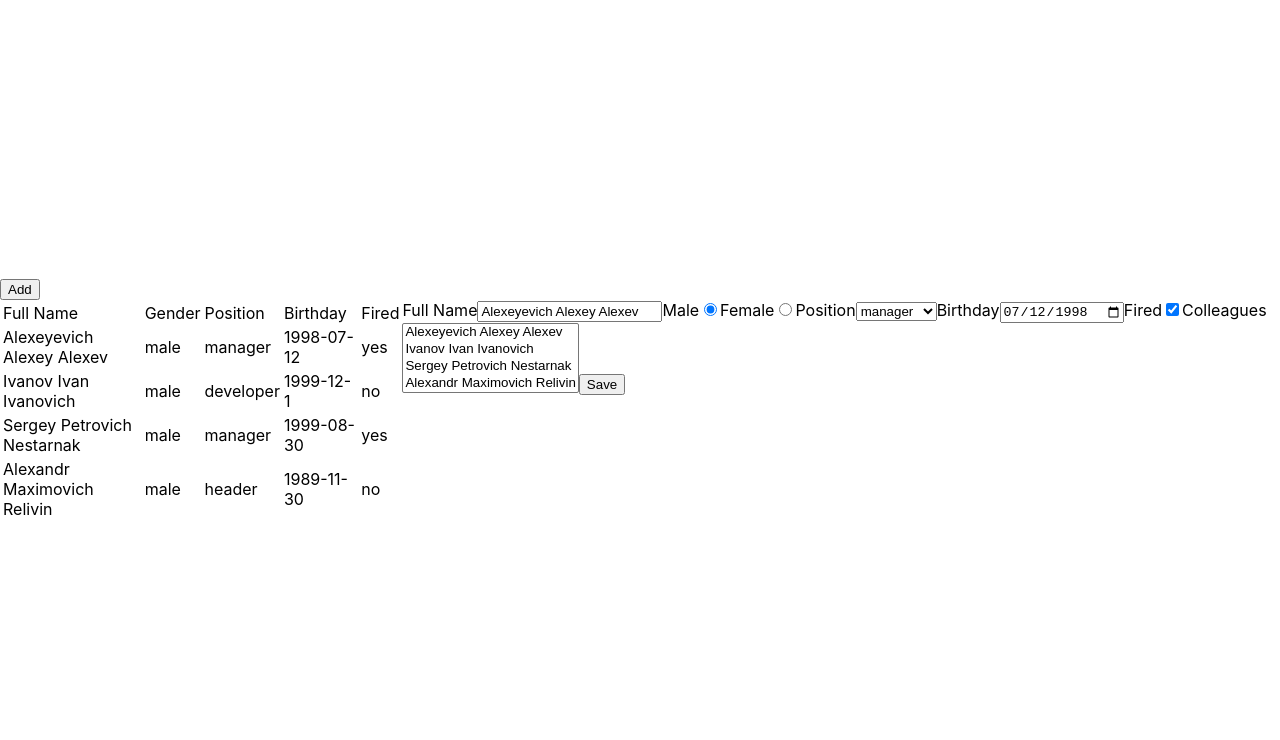
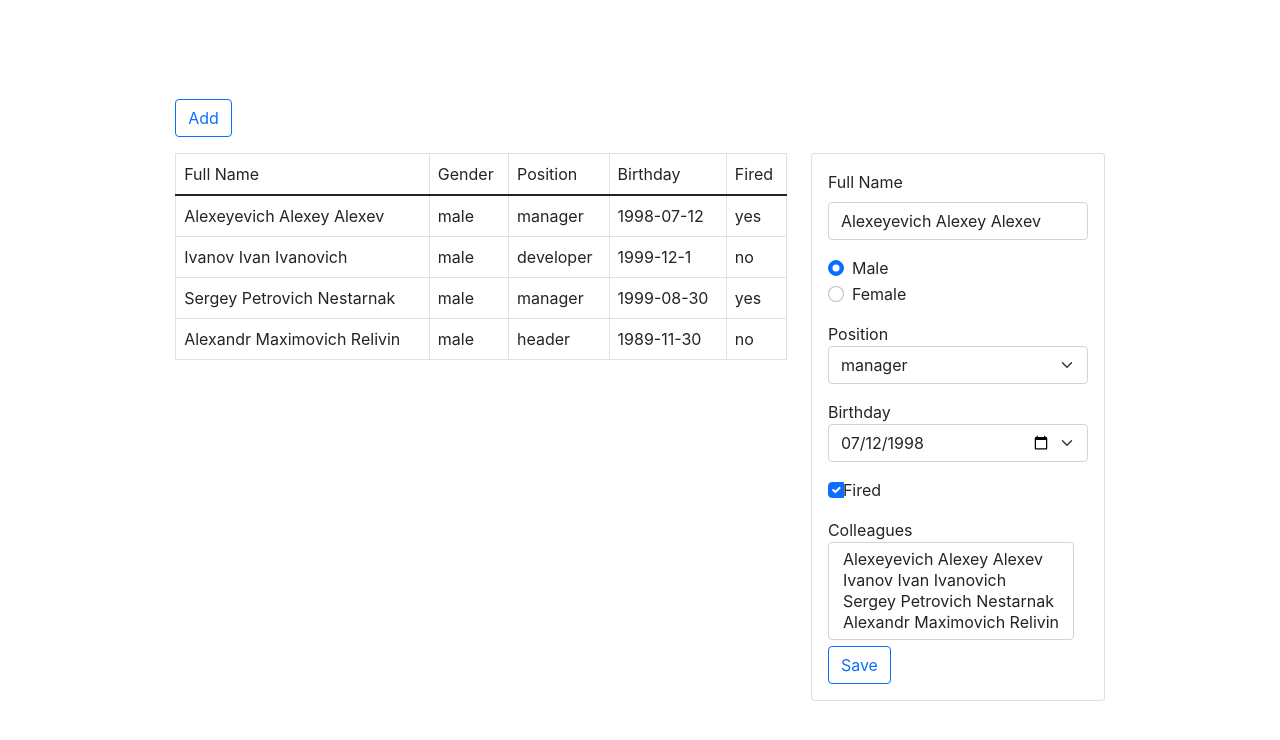
Before and after one commit to matcur/employee-dictionary, a React (Create React App) app: page / in a window 1280 px wide. Shown: the top 740 px of the page. Built offline with nearby package versions, Linux system fonts and the light colour scheme.

Commit message:
new: add bootstrap

```diff
--- a/public/index.html
+++ b/public/index.html
@@ -1,6 +1,7 @@
 <!DOCTYPE html>
 <html lang="en">
   <head>
+    <link href="https://cdn.jsdelivr.net/npm/bootstrap@5.1.3/dist/css/bootstrap.min.css" rel="stylesheet" integrity="sha384-1BmE4kWBq78iYhFldvKuhfTAU6auU8tT94WrHftjDbrCEXSU1oBoqyl2QvZ6jIW3" crossorigin="anonymous">
     <meta charset="utf-8" />
     <link rel="icon" href="%PUBLIC_URL%/favicon.ico" />
     <meta name="viewport" content="width=device-width, initial-scale=1" />
--- a/src/App.css
+++ b/src/App.css
@@ -2,11 +2,16 @@
   width: 100vw;
   height: 100vh;
   display: flex;
-  justify-content: space-between;
+  justify-content: center;
   align-items: center;
 }
 
 .employee-dictionary__body {
+  width: 100vw;
   display: flex;
   justify-content: center;
 }
+
+.employee-item:hover {
+  cursor: pointer;
+}
--- a/src/components/employees/BaseEmployeeForm.tsx
+++ b/src/components/employees/BaseEmployeeForm.tsx
@@ -93,42 +93,42 @@ export const BaseEmployeeForm: FC<Props> = observer(({onSave, employees, initial
   }
 
   return (
-    <div>
+    <div className="card card-body">
       <form onSubmit={handleSubmit}>
-        <label>
-          Full Name
-          <input {...fullName}/>
-          <strong>{errors.fullName}</strong>
-        </label>
-        <label htmlFor="">
-          Male
-          <input {...gender} type="radio" value="male" name="gender" defaultChecked/>
-        </label>
-        <label htmlFor="">
-          Female
-          <input {...gender} type="radio" value="female" name="gender"/>
-        </label>
-        <label>
-          Position
-          <select onChange={handlePositionChange}>
+        <div className="mb-3">
+          <label className="form-label">Full Name</label>
+          <input {...fullName} className="form-control" name="full-name"/>
+          <span className="text-danger">{errors.fullName}</span>
+        </div>
+        <div className="form-check">
+          <input {...gender} type="radio" value="male" id="male" name="gender" className="form-check-input" defaultChecked/>
+          <label className="form-check-label" htmlFor="male">Male</label>
+        </div>
+        <div className="form-check mb-3">
+          <input {...gender} type="radio" value="female" id="female" name="gender" className="form-check-input"/>
+          <label className="form-check-label" htmlFor="female">Female</label>
+        </div>
+        <div className="mb-3">
+          <label>Position</label>
+          <select name="position" className="form-select" onChange={handlePositionChange}>
             {positions.map(makePositionOption)}
           </select>
-        </label>
-        <label>
-          Birthday
-          <input {...birthday} type="date"/>
-        </label>
-        <label>
-          Fired
-          <input checked={fired} onChange={handleFiredChange} type="checkbox"/>
-        </label>
+        </div>
+        <div className="mb-3">
+          <label>Birthday</label>
+          <input {...birthday} type="date" className="form-select"/>
+        </div>
+        <div className="input-group mb-3">
+          <input checked={fired} className="form-check-input" onChange={handleFiredChange} type="checkbox"/>
+          <label> Fired</label>
+        </div>
         <label>
           Colleagues
-          <select onChange={handleColleagueChange} multiple>
+          <select className="form-select" onChange={handleColleagueChange} multiple>
             {employees.map((e, i) => <option key={i} value={e.id}>{e.fullName}</option>)}
           </select>
         </label>
-        <button type="submit">Save</button>
+        <button type="submit" className="btn btn-outline-primary">Save</button>
       </form>
     </div>
   )
--- a/src/components/employees/EmployeeDictionary.tsx
+++ b/src/components/employees/EmployeeDictionary.tsx
@@ -25,16 +25,24 @@ export const EmployeeDictionary = observer(() => {
 
   return (
     <div className="employee-dictionary">
-      <button onClick={addNewEmployee}>Add</button>
-      <div className="employee-dictionary__body">
+      <div className="row mb-3">
+        <div className="col-md-">
+          <button className="btn btn-outline-primary" onClick={addNewEmployee}>Add</button>
+        </div>
+      </div>
+      <div className="row justify-content-center">
+        <div className="col-md-8">
           <EmployeeList
             employees={employees}
             onEmployeeClick={setSelectedEmployee}/>
+        </div>
+        <div className="col-md-4">
           <BaseEmployeeForm
             onSave={employeeStore.update.bind(employeeStore)}
             employees={employees}
             initialEmployee={selectedEmployee}/>
         </div>
       </div>
+    </div>
   )
 })
--- a/src/components/employees/EmployeeList.tsx
+++ b/src/components/employees/EmployeeList.tsx
@@ -17,7 +17,7 @@ export const EmployeeList: FC<Props> = observer(({employees, onEmployeeClick}) =
   }
 
   return (
-    <table className="employee-list">
+    <table className="employee-list table table-hover table-bordered mr-2">
       <thead>
         <tr>
           <td>Full Name</td>
```
Lines whose indentation alone changed are shown as unchanged.
